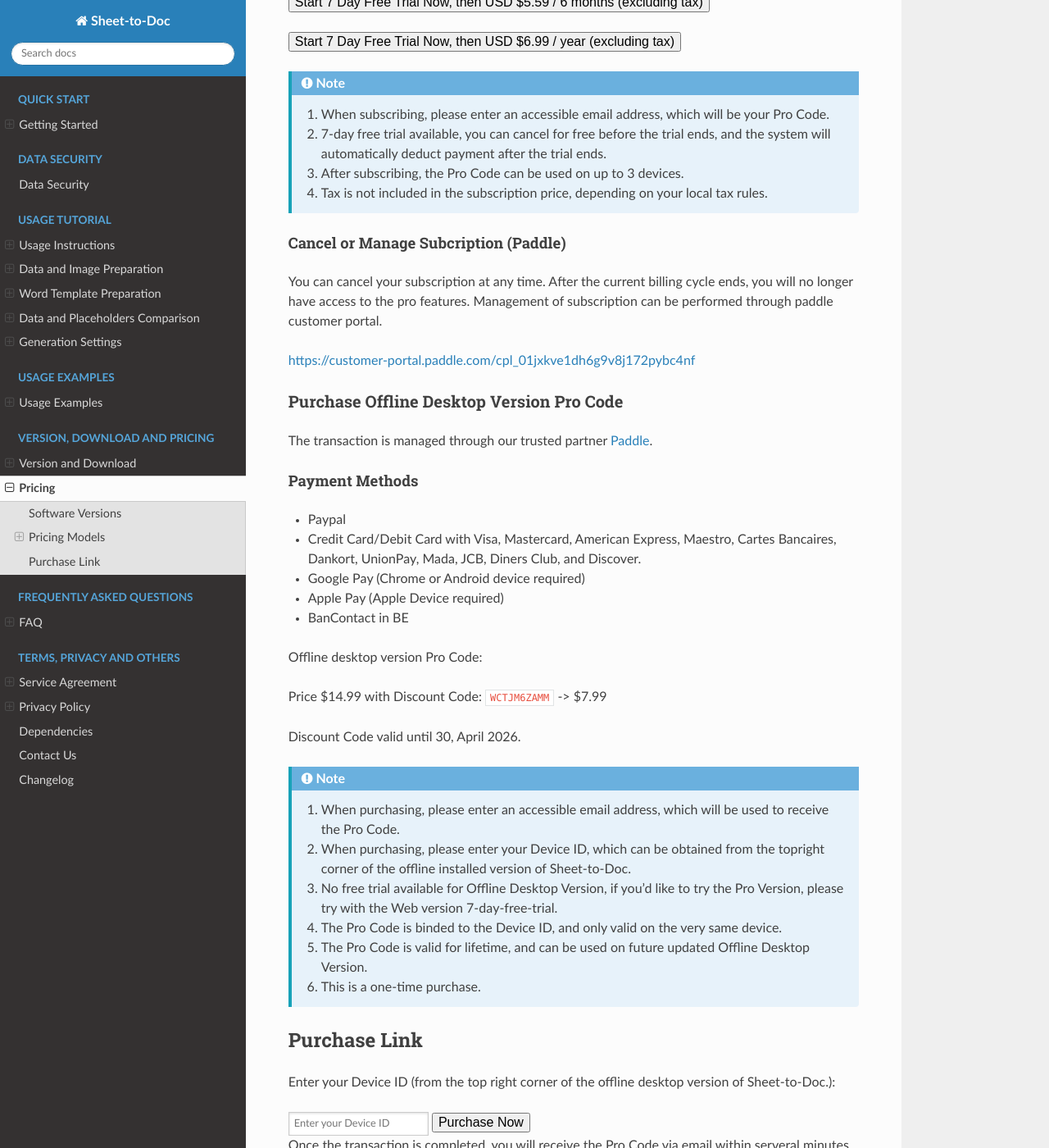
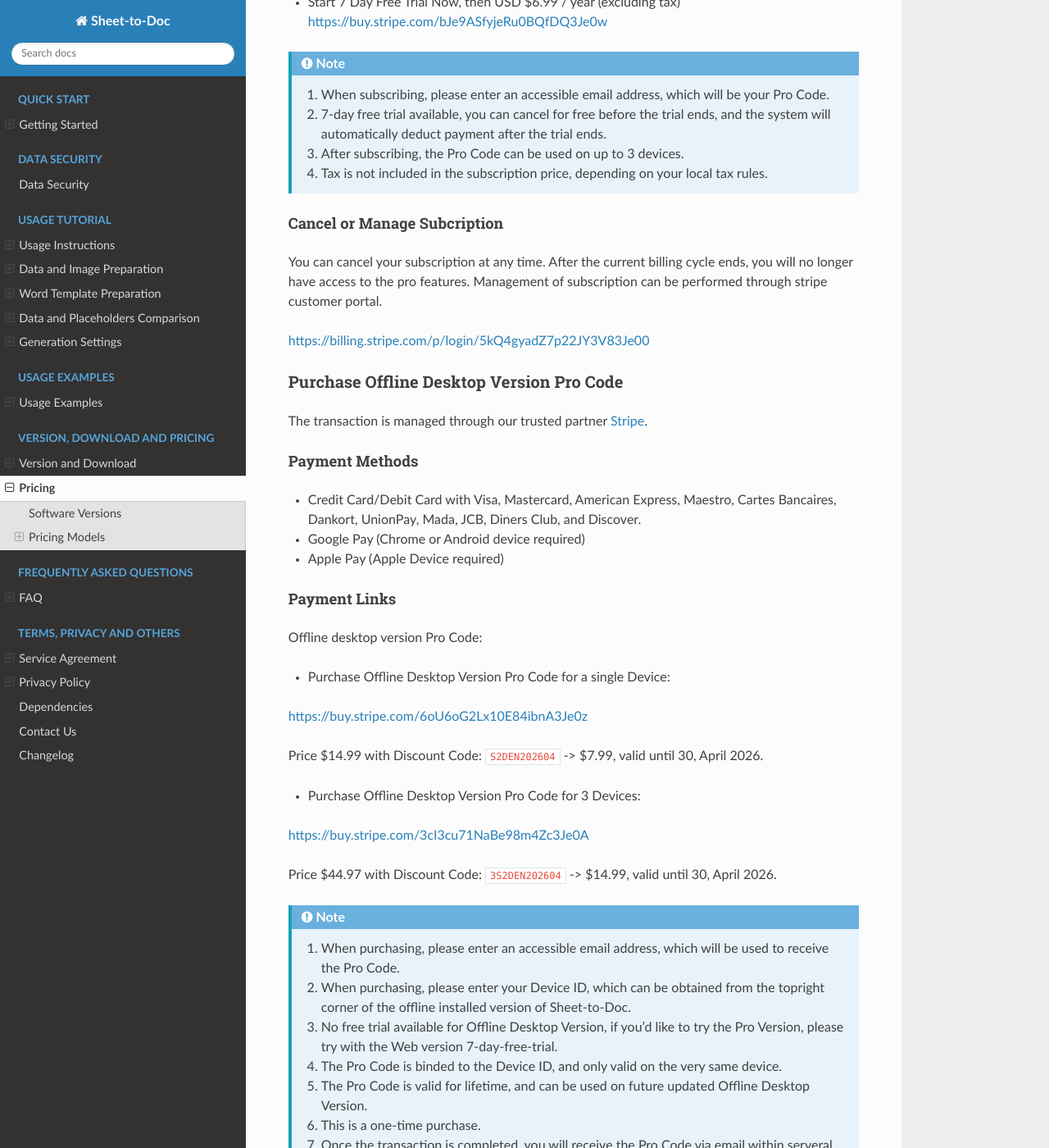
Before and after one commit to he-yang/sheet-to-doc, a Sphinx documentation site: the page built from source/Pricing.md, in a window 1280 px wide and 1400 px high, scrolled down 1461 px. Shown: the whole window at 82% size. Built offline with Sphinx 7.4.7 and the Read the Docs theme 3.1.0, drawn with Linux system fonts in a browser that asks for light colours; some of the changed text lies outside the part shown.

Commit message:
update links with stripe

```diff
--- a/source/Pricing.md
+++ b/source/Pricing.md
@@ -1,33 +1,6 @@
 # Pricing
 
 [中文](https://sheet-to-doc.wtsolutions.cn/zh-cn/latest/Pricing.html)
-
-
-
-<script src="https://cdn.paddle.com/paddle/v2/paddle.js"></script>
-<script type="text/javascript">
-  Paddle.Initialize({
-    token: "live_1c12997e01d459f8b047201cd55"
-  });
-  function checkoutnow(priceId){
-    Paddle.Checkout.open({
-        items: [{priceId: priceId,quantity: 1}]
-    });
-  }
-  function checkoutnowwithcustomdata(priceId, customData){
-    if (!customData) {
-      alert("Please enter your Device ID, which can be obtained from the topright corner of the offline installed version of Sheet-to-Doc.");
-      return;
-    }
-    Paddle.Checkout.open({
-        items: [{priceId: priceId,quantity: 1}],
-        customData : {
-          machine_id: customData
-        }
-    });
-  }
-</script>
-
 
 
 
@@ -39,8 +12,6 @@
 | Data Length | 10 rows per time | Unlimited |
 | Image Quantity (including QR Codes) | 10 images per time | Unlimited |
 | Pro Feature: Customize Last modified by | No | Yes |
-
-
 
 :::{include} _snippet/version.md
 :::
@@ -54,27 +25,29 @@
 :::
 
 
-### Subscribe though Paddle for Web, PWA Pro, and Addin Pro Version
+### Subscribe though Stripe for Web, PWA Pro, and Addin Pro Version
 
-The subscription is managed through our trusted partner [Paddle](https://paddle.com/).
+The subscription is managed through our trusted partner [Stripe](https://stripe.com/).
 
 #### Payment Methods
-- Paypal
 - Credit Card/Debit Card with Visa, Mastercard, American Express, Maestro, Cartes Bancaires, Dankort, UnionPay, Mada, JCB, Diners Club, and Discover.
 - Google Pay (Chrome or Android device required)
 - Apple Pay (Apple Device required)
-- BanContact in BE
 
 
 #### Subscription links
 
-<button onclick='checkoutnow("pri_01ke8y2d2emyfgq1xnjwtk88eb")'>Start 7 Day Free Trial Now, then USD $2.66 / month (excluding tax)</button>
+- Start 7 Day Free Trial Now, then USD $2.66 / month (excluding tax)
+[https://buy.stripe.com/fZudR899VaBedoC63g3Je0v](https://buy.stripe.com/fZudR899VaBedoC63g3Je0v)
 
-<button onclick='checkoutnow("pri_01ke8y6dzhk312g4g11rwdt54r")'>Start 7 Day Free Trial Now, then USD $4.29 / 3 months (excluding tax)</button>
+- Start 7 Day Free Trial Now, then USD $4.29 / 3 months (excluding tax)
+[https://buy.stripe.com/bJe9ASgCn7p298mdvI3Je0y](https://buy.stripe.com/bJe9ASgCn7p298mdvI3Je0y)
 
-<button onclick='checkoutnow("pri_01ke8y8kezwcp0a9k6aqv7z0sy")'>Start 7 Day Free Trial Now, then USD $5.59 / 6 months (excluding tax)</button>
+- Start 7 Day Free Trial Now, then USD $5.59 / 6 months (excluding tax)
+[https://buy.stripe.com/bJe7sK85RfVy98mdvI3Je0x](https://buy.stripe.com/bJe7sK85RfVy98mdvI3Je0x)
 
-<button onclick='checkoutnow("pri_01ke8yc08j2afhpvjhz1jm63ej")'>Start 7 Day Free Trial Now, then USD $6.99 / year (excluding tax)</button>
+- Start 7 Day Free Trial Now, then USD $6.99 / year (excluding tax)
+[https://buy.stripe.com/bJe9ASfyjeRu0BQfDQ3Je0w](https://buy.stripe.com/bJe9ASfyjeRu0BQfDQ3Je0w)
 
 :::{note}
 1. When subscribing, please enter an accessible email address, which will be your Pro Code.
@@ -83,29 +56,42 @@
 4. Tax is not included in the subscription price, depending on your local tax rules.
 :::
 
-#### Cancel or Manage Subcription (Paddle)
+#### Cancel or Manage Subcription
 
-You can cancel your subscription at any time. After the current billing cycle ends, you will no longer have access to the pro features. Management of subscription can be performed through paddle customer portal.
+You can cancel your subscription at any time. After the current billing cycle ends, you will no longer have access to the pro features. Management of subscription can be performed through stripe customer portal.
 
-[https://customer-portal.paddle.com/cpl_01jxkve1dh6g9v8j172pybc4nf](https://customer-portal.paddle.com/cpl_01jxkve1dh6g9v8j172pybc4nf)
+[https://billing.stripe.com/p/login/5kQ4gyadZ7p22JY3V83Je00](https://billing.stripe.com/p/login/5kQ4gyadZ7p22JY3V83Je00)
 
 
 ### Purchase Offline Desktop Version Pro Code
 
-The transaction is managed through our trusted partner [Paddle](https://paddle.com/).
+The transaction is managed through our trusted partner [Stripe](https://stripe.com/).
 
 #### Payment Methods
-- Paypal
 - Credit Card/Debit Card with Visa, Mastercard, American Express, Maestro, Cartes Bancaires, Dankort, UnionPay, Mada, JCB, Diners Club, and Discover.
 - Google Pay (Chrome or Android device required)
 - Apple Pay (Apple Device required)
-- BanContact in BE
+
+#### Payment Links
 
 Offline desktop version Pro Code:
 
-Price $14.99 with Discount Code: `WCTJM6ZAMM` -> $7.99
+- Purchase Offline Desktop Version Pro Code for a single Device:
 
-Discount Code valid until 30, April 2026.
+[https://buy.stripe.com/6oU6oG2Lx10E84ibnA3Je0z](https://buy.stripe.com/6oU6oG2Lx10E84ibnA3Je0z)
+
+Price $14.99 with Discount Code: `S2DEN202604` -> $7.99, valid until 30, April 2026.
+
+
+
+- Purchase Offline Desktop Version Pro Code for 3 Devices:
+
+[https://buy.stripe.com/3cI3cu71NaBe98m4Zc3Je0A](https://buy.stripe.com/3cI3cu71NaBe98m4Zc3Je0A)
+
+Price $44.97 with Discount Code: `3S2DEN202604` -> $14.99, valid until 30, April 2026.
+
+
+
 
 :::{note}
 1. When purchasing, please enter an accessible email address, which will be used to receive the Pro Code.
@@ -114,16 +100,6 @@
 4. The Pro Code is binded to the Device ID, and only valid on the very same device.
 5. The Pro Code is valid for lifetime, and can be used on future updated Offline Desktop Version.
 6. This is a one-time purchase.
+7. Once the transaction is completed, you will receive the Pro Code via email within serveral minutes. If not, please contact us by email he.yang@wtsolutions.cn
+8. When activating the Pro Code, please enter the Pro Code in the activation area of the offline desktop version of Sheet-to-Doc. If fails, please try to copy the Pro Code from the email, and make sure to copy the entire Pro Code, without any extra characters. If the problem persists, please contact us by email he.yang@wtsolutions.cn
 :::
-
-## Purchase Link
-
-Enter your Device ID (from the top right corner of the offline desktop version of Sheet-to-Doc.):
-
-<input id="customdata" type="text" placeholder="Enter your Device ID">
-<button onclick='checkoutnowwithcustomdata("pri_01kem3y7zgnwa7471qv9hws3qg", document.getElementById("customdata").value)'>Purchase Now</button>
-
-
-Once the transaction is completed, you will receive the Pro Code via email within serveral minutes. If not, please contact us by email he.yang@wtsolutions.cn
-
-When activating the Pro Code, please enter the Pro Code in the activation area of the offline desktop version of Sheet-to-Doc. If fails, please try to copy the Pro Code from the email, and make sure to copy the entire Pro Code, without any extra characters. If the problem persists, please contact us by email he.yang@wtsolutions.cn
```
Also changed, not shown: 1 other file.
